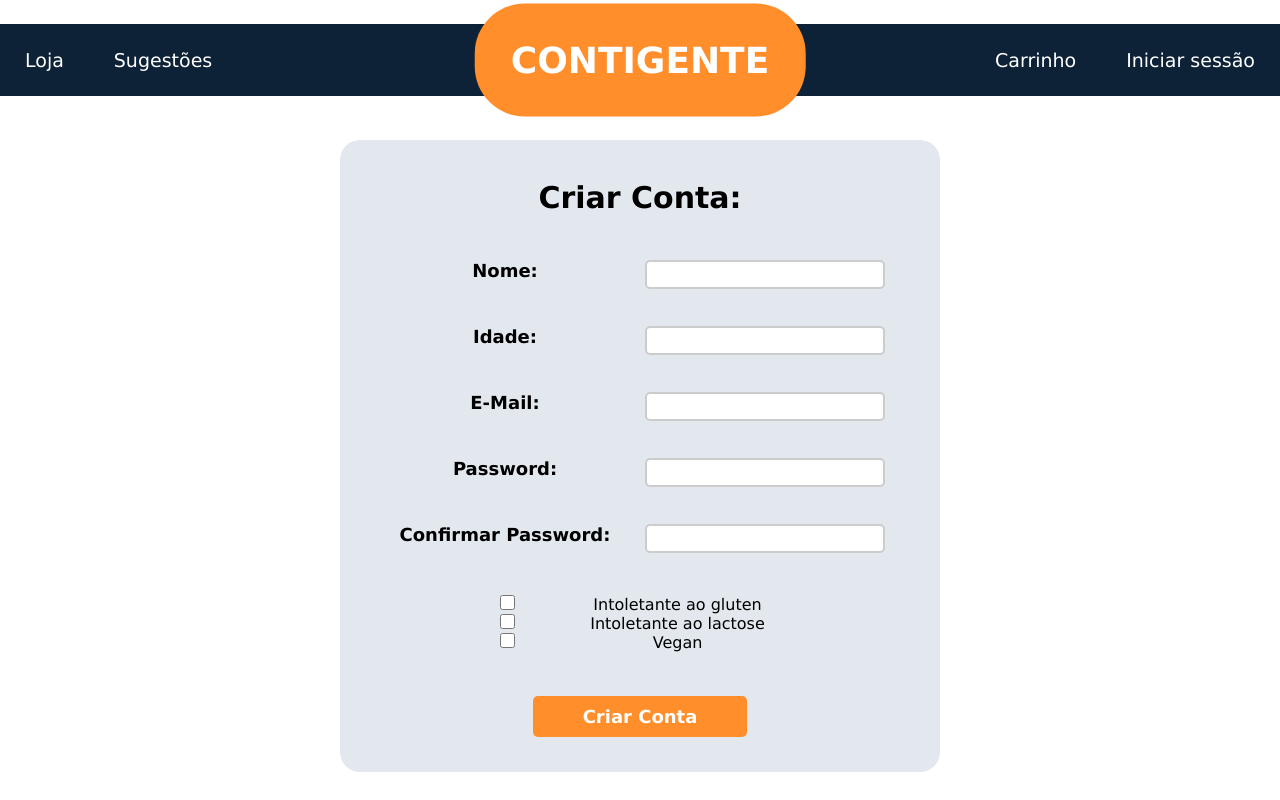
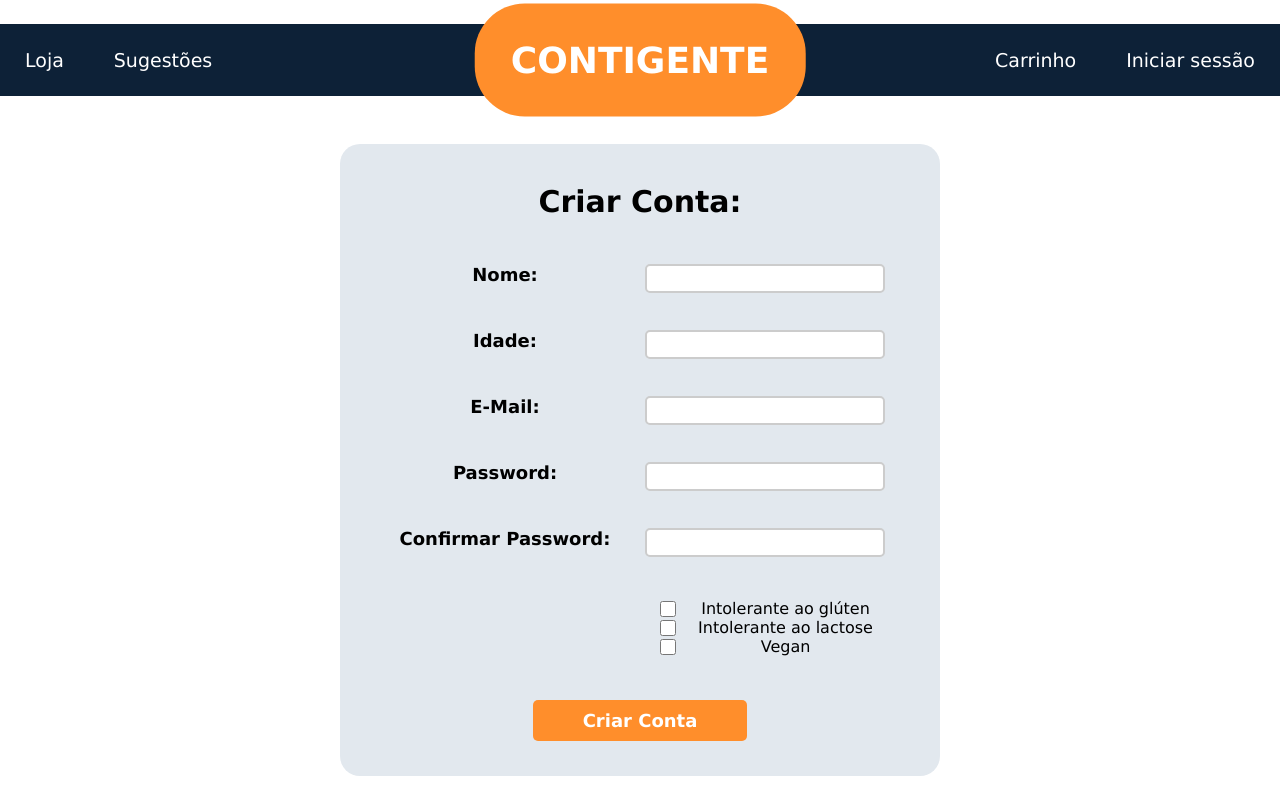
Before and after one commit to DavidRaposo340/Contigente, a PHP site: page /paginas_form/geral/form_criar_conta.php in a window 1280 px wide. Run offline with PHP 8.4, Linux system fonts and the light colour scheme.

Commit message:
forms &  actions update

```diff
--- a/acoes/geral/action_criar_conta.php
+++ b/acoes/geral/action_criar_conta.php
@@ -20,18 +20,18 @@ $conf_pass = $_POST['conf_pass'];
 if (empty($nome) || empty($idade) || empty($email) ||  empty($password)||  empty($conf_pass)){
         $dadosValidos = false;
         //Se dados não válidos, é gerada e guardada uma mensagem de erro em variável de sessão
-        $_SESSION['msgErro'] = "Pelo menos um dos campos em falta <p>";
+        $_SESSION['msgErro'] = "Pelo menos um dos campos em falta";
 }
 
 else if ( $password != $conf_pass ){
         $dadosValidos = false;
-        $_SESSION['msgErro'] = "Password e password de confirmação não correspondem <p>";
+        $_SESSION['msgErro'] = "Password e password de confirmação não correspondem";
 }
 
 else if ( /*VERIFCAR SE JA EXISTE EMAIL*/ 0 ){
         $dadosValidos = false;
         //Se dados não válidos, é gerada e guardada uma mensagem de erro em variável de sessão
-        $_SESSION['msgErro'] = "Já existe uma conta com o e-mail introduzido <p>";
+        $_SESSION['msgErro'] = "Já existe uma conta com o e-mail introduzido";
 }
 
 else {
--- a/acoes/geral/action_validar_login.php
+++ b/acoes/geral/action_validar_login.php
@@ -13,7 +13,7 @@ $password = $_POST['password'];
 if (empty($email) ||  empty($password)  ){
 
   //Se dados não válidos, é gerada e guardada uma mensagem de erro em variável de sessão
-  $_SESSION['msgErro'] = "Pelo menos um dos campos em falta <p>";
+  $_SESSION['msgErro'] = "Pelo menos um dos campos em falta";
 
   $_SESSION['email'] = $email;
   $_SESSION['password'] = $password;
--- a/css/style.css
+++ b/css/style.css
@@ -36,6 +36,7 @@ nav {
   z-index: 2;
   height: 60px;
   background-color: #ffffff;
+  display: inline-block;
   /*position: fixed; --> Para tapar o fundo da navbar mas depois ocorre coisas bastantes estranahas*/
 }
 .nav_block{
@@ -85,6 +86,7 @@ nav {
 .nav_block a:active{
   background-color: #2E77AE;
 }
+
 /*--------------- Accordion Button  ---------------*/
 
 .accordion {
@@ -286,7 +288,7 @@ nav {
   margin-left: auto;
   margin-right: auto;
   margin-top: 120px;
-  width: 400px;
+  width: 480px;
   background-color: #e2e8ee;
   border-radius: 20px;
   padding-bottom: 10px;
@@ -308,6 +310,10 @@ nav {
   cursor:pointer;
   -webkit-border-radius: 5px;
   border-radius: 5px;
+}
+.form-login input[type=submit]:hover {
+  background:#2E77AE;
+  transition: 0.4s;
 }
 .form-login input[type=text] {
   padding:5px;
@@ -361,9 +367,6 @@ nav {
 .form-register-checkbox {
   margin-top: 30px;
 }
-.form-register-checkbox label{
-  margin-left: -100px;
-}
 .form-register input[type=submit] {
   font-size: 18px;
   font-weight: 600;
@@ -374,6 +377,10 @@ nav {
   cursor:pointer;
   -webkit-border-radius: 5px;
   border-radius: 5px;
+}
+.form-register input[type=submit]:hover {
+  background:#2E77AE;
+  transition: 0.4s;
 }
 .form-register input[type=text] {
   padding:5px;
@@ -402,16 +409,23 @@ nav {
   border-color:#333;
 }
 .form-register input[type=checkbox] {
-  padding:10px;
-  border:2px solid #ccc;
-  -webkit-border-radius: 9px;
+  margin-top: 2px;
+  border:1px solid #ccc;
+  -webkit-border-radius: 8px;
   border-radius: 9px;
   float: left;
-  margin-left: 160px;
-  width: 15px;
-  height: 15px;
+  margin-left: 320px;
+  width: 16px;
+  height: 16px;
 }
-
+.form-register-checkbox label{
+  margin-left: -45px;
+}
+.error_msg-form{
+  padding: 0px;
+  margin: 0px;
+  align-items: center;
+}
 /*----------------- Products Info Page -----------------*/
 
 .container-prodinfo{
@@ -422,7 +436,7 @@ nav {
   width: 50%;
   align-items: center;
   text-align: center;
-  margin-top: 100px;
+  margin-top: 160px;
 }
 .container-prodinfo-imginfo img{
   width: 700px;
@@ -436,7 +450,8 @@ nav {
   height: 90vh;
 }
 .container-prodinfo-details h2{
-  margin-top: 100px;
+  margin-top: 160px;
+  font-size: 30px;
 }
 .container-prodinfo-details h3{
   margin-top: 30px;
@@ -466,7 +481,7 @@ nav {
 }
 .container-prodinfo-details button:hover{
   transition-duration: 0.4s;
-  background-color:#0d2137;
+  background-color: #2E77AE;
   font-weight: 700;
   color: #ffffff;
 }
--- a/paginas_form/geral/form_criar_conta.php
+++ b/paginas_form/geral/form_criar_conta.php
@@ -41,24 +41,29 @@
             <!--CHECKBOXS-->
             <div class="form-register-checkbox">
                 <input type="checkbox" id="gluten" name="gluten" value="1">
-                <label for="gluten"> Intoletante ao gluten</label><br>
+                <label for="gluten"> Intolerante ao glúten</label><br>
 
                 <input type="checkbox" id="lactose" name="lactose" value="1">
-                <label for="lactose"> Intoletante ao lactose</label><br>
+                <label for="lactose"> Intolerante ao lactose</label><br>
 
                 <input type="checkbox" id="vegan" name="vegan" value="1">
                 <label for="vegan"> Vegan</label><br><br>
             </div>
 
+            <div class="error_msg-form">
+                <?php
+                //Se houver uma msg de erro na variável de sessão, apresenta-a e depois limpa a variável
+
+                    if (!empty($_SESSION['msgErro'])) {
+                        echo "<p style=\"color:red\">".$_SESSION['msgErro']."</p>";
+                        $_SESSION['msgErro'] = NULL;
+                    }
+                ?>
+            </div>
+
             <p><input type="submit" value="Criar Conta" /> </p>
     </div>
-    <?php
-    //Se houver uma msg de erro na variável de sessão, apresenta-a e depois limpa a variável
-    if (!empty($_SESSION['msgErro'])) {
-        echo "<p style=\"color:red\">".$_SESSION['msgErro']."<p>";
-        $_SESSION['msgErro'] = NULL;
-    }
-    ?>
+
 
 
     </form>
```
Also changed, not shown: includes/navbar.php (+6 -3 lines), paginas_form/geral/form_login.php (+11 -7 lines).
